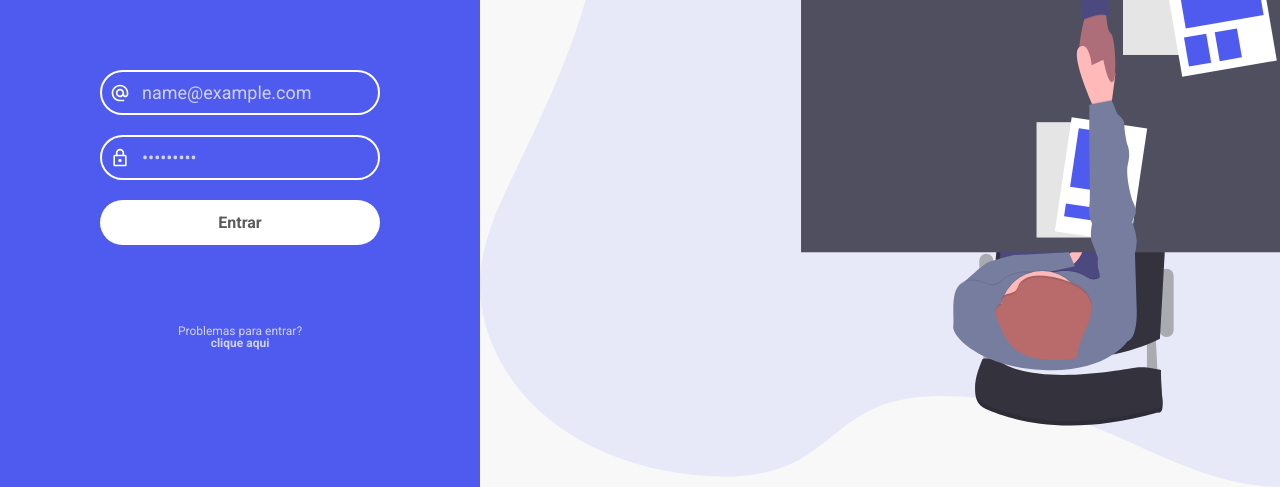
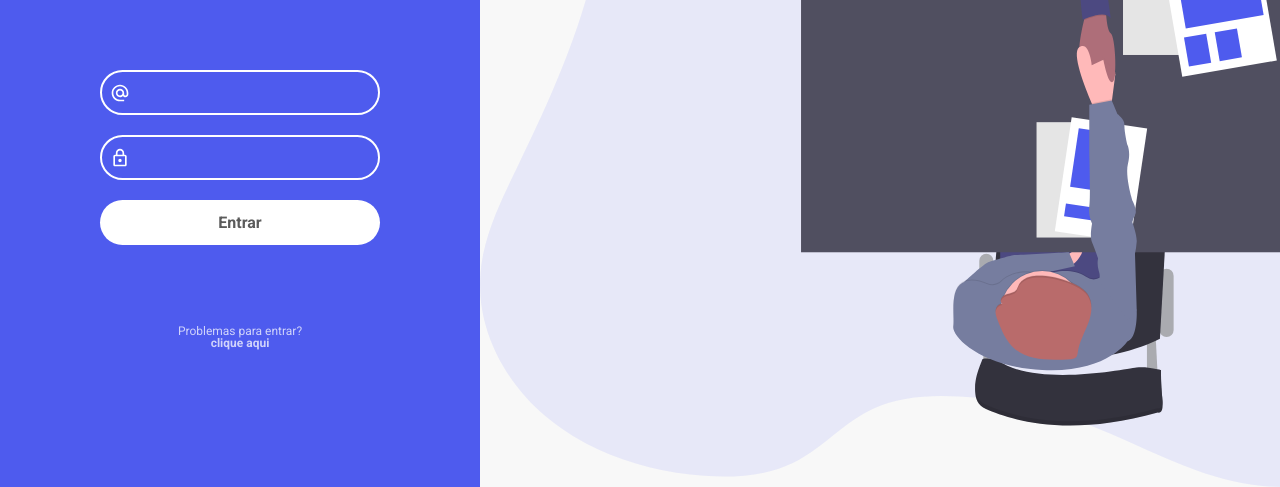
Before and after one commit to marlencar/LoginPage, a plain HTML site: page index.html in a window 1280 px wide. Both pictures are taken after typing "name@example.com", "Sample123" into the empty fields and a click on the button "Entrar". Shown: the part 313-800 px from the top of the page. Drawn offline with Linux system fonts and the light colour scheme.

Commit message:
js changes

```diff
--- a/assets/main.js
+++ b/assets/main.js
@@ -1,30 +1,40 @@
-  const form = document.getElementById('submit')
-  form.addEventListener('submit', (e) => {
+const form = document.getElementById("submit");
+const email = document.getElementsByClassName("email");
+const senha = document.getElementsByClassName("password");
+
+form.addEventListener("submit", (e) => {
   e.preventDefault();
-    const resetEmail = document.getElementsByClassName("email");
-    const resetSenha = document.getElementsByClassName("password");
-    const valorEmail = resetEmail[0].value;
-    const valorSenha = resetSenha[0].value;
+  let valorEmail = email[0].value;
+  let valorSenha = senha[0].value;
   let boo = false;
+
   if (!valorEmail || !valorSenha) {
     boo = false;
   } else boo = true;
   console.log(boo);
+
   if (boo === false) {
     mostraErro();
     return;
   }
+
   const cssEmail = document.querySelector(".email");
   cssEmail.style.borderColor = "#ffffff";
-    const error = document.querySelector(".password");
+  const error = document.querySelector(".error");
   error.innerHTML = "";
+  clearInput();
+  return;
 });
-
 
 function mostraErro() {
   const email = document.querySelector(".email");
+
   email.style.borderColor = "#FF5757";
   const error = document.querySelector(".error");
   error.innerHTML = "Por favor, insira um email válido";
   return;
 }
+
+function clearInput() {
+  document.getElementById("submit").reset();
+}
--- a/index.html
+++ b/index.html
@@ -15,13 +15,13 @@
       <img class="logo" src="assets/logo-grab.svg"></img>
       <form id="submit">
         <label class="lb-eml">
-          <input type="email" class="email">
+          <input type="email" class="email" id="email">
           <span class="error"></span>
         </label>
         <label class="lb-psw">
-          <input type="password" class="password">
+          <input type="password" class="password" id="password">
         </label>
-        <button type="submit" class="button">Entrar</button>
+        <button type="submit" class="button" id="sub">Entrar</button>
       </form>
       <div class="footer">
         <h3>Problemas para entrar?</h3>
```
Lines whose indentation alone changed are shown as unchanged.
